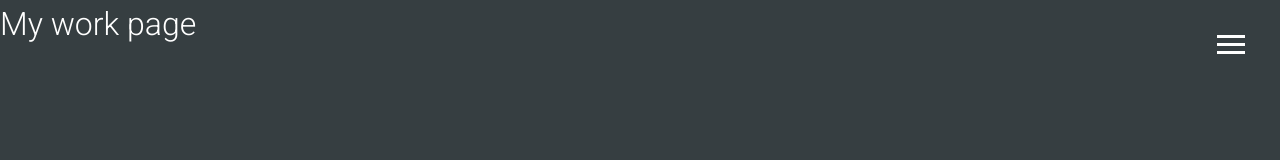
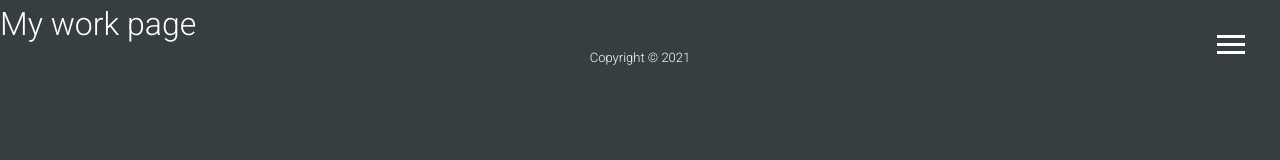
Before and after one commit to meJevin/meJevin.github.io, a React (Create React App) app in the folder new/website/: page /#/work in a window 1280 px wide. Shown: the top 160 px of the page. Built offline with nearby package versions, Linux system fonts and the light colour scheme.

Commit message:
add: Footer component

```diff
--- a/new/website/src/App.tsx
+++ b/new/website/src/App.tsx
@@ -4,6 +4,7 @@ import { Route, Switch } from 'react-router';
 import { MenuItem } from './Components/Header';
 
 import Header from './Components/Header';
+import Footer from './Components/Footer';
 
 import HomePage from './Pages/HomePage';
 import AboutPage from './Pages/AboutPage';
@@ -48,6 +49,8 @@ const App: React.FC = () => {
           <NotFoundPage/>
         </Route>
       </Switch>
+
+      <Footer/>
     </Fragment>
   );
 }
--- /dev/null
+++ b/new/website/src/Components/Footer.tsx
@@ -0,0 +1,18 @@
+import React, { useState, useEffect } from 'react';
+
+const Footer: React.FC = () => {
+
+    const [currentYear, setCurrentYear] = useState(-1);
+
+    useEffect(() => {
+        setCurrentYear(new Date().getFullYear());
+    });
+
+    return (
+        <footer id="main-footer">
+            Copyright &copy; {currentYear}
+        </footer>
+    );
+};
+
+export default Footer;
--- a/new/website/src/Components/Header.tsx
+++ b/new/website/src/Components/Header.tsx
@@ -14,8 +14,6 @@ const Header: React.FC<Props> = (props) => {
 
     let location = useLocation();
 
-    console.log(location);
-
     let [currentHashRoute, setCurrentHashRoute] = useState("");
 
     currentHashRoute = document.location.hash.replace('#', '');
@@ -28,17 +26,9 @@ const Header: React.FC<Props> = (props) => {
     const [menuBrandingClass, setMenuBrandingClass] = useState("menu-branding");
     const [navItemClass, setNavItemClass] = useState("nav-item");
 
-    console.log("Initial render!");
-
-    useEffect(() => {
-        console.log("Use effect!");
-    });
-
-
     const menuButtonClicked = () => {
         if (isMenuOpen) {
             // Hide it
-
             setIsMenuOpen(false);
             setMenuButtonClass("menu-btn close");
             setMenuNavClass("menu-nav show");
@@ -48,7 +38,6 @@ const Header: React.FC<Props> = (props) => {
         }
         else {
             // Show it
-
             setIsMenuOpen(true);
             setMenuButtonClass("menu-btn");
             setMenuNavClass("menu-nav");
```
Also changed, not shown: 1 other file (tests, documents, lock files or other folders).
